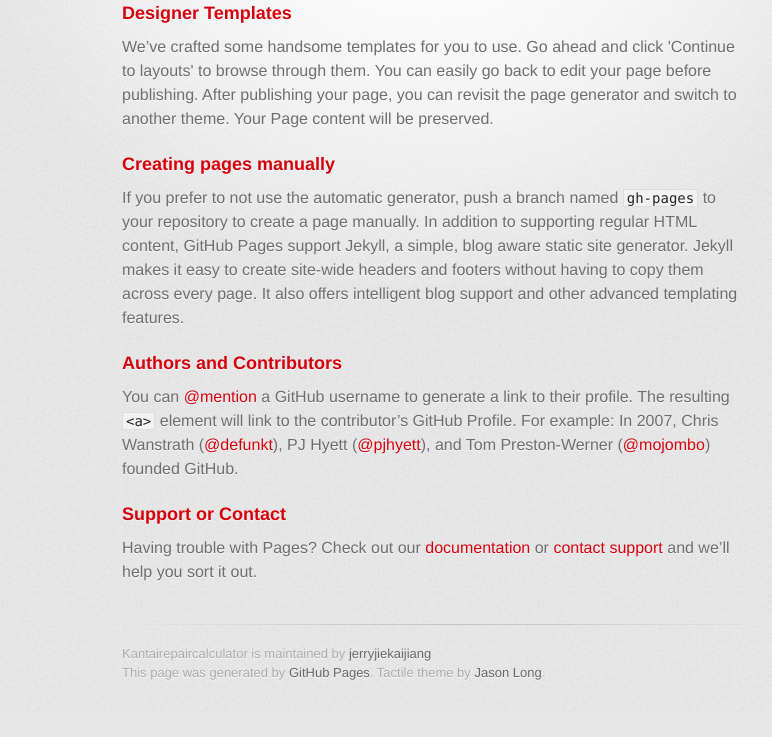
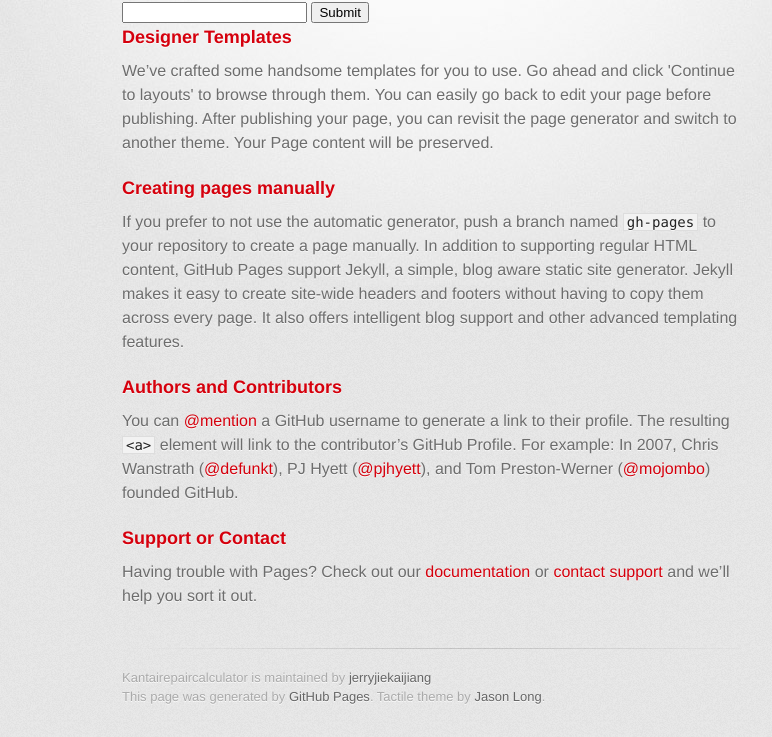
Before and after one commit to jerryjiekaijiang/KantaiRepairCalculator, a plain HTML site: page index.html in a window 1280 px wide. Shown: the part 288-1025 px from the top of the page, without its empty margins (208-980 px from the left). Before the commit the page ends 1001 px from the top, so only its background shows below. Drawn offline with Linux system fonts and the light colour scheme; a web font is replaced by a local one.

Commit message:
Update index.html

```diff
--- a/index.html
+++ b/index.html
@@ -34,6 +34,9 @@
           <h1>
 <a id="copy-and-paste-from-kcv-here" class="anchor" href="#copy-and-paste-from-kcv-here" aria-hidden="true"><span aria-hidden="true" class="octicon octicon-link"></span></a>Copy and Paste from KCV here</h1>
 
+<input type="text" align="middle" id="copypaste" name="repairtimes">
+<input type="submit" align="middle" value="Submit">
+
 <h3>
 <a id="designer-templates" class="anchor" href="#designer-templates" aria-hidden="true"><span aria-hidden="true" class="octicon octicon-link"></span></a>Designer Templates</h3>
 
```
